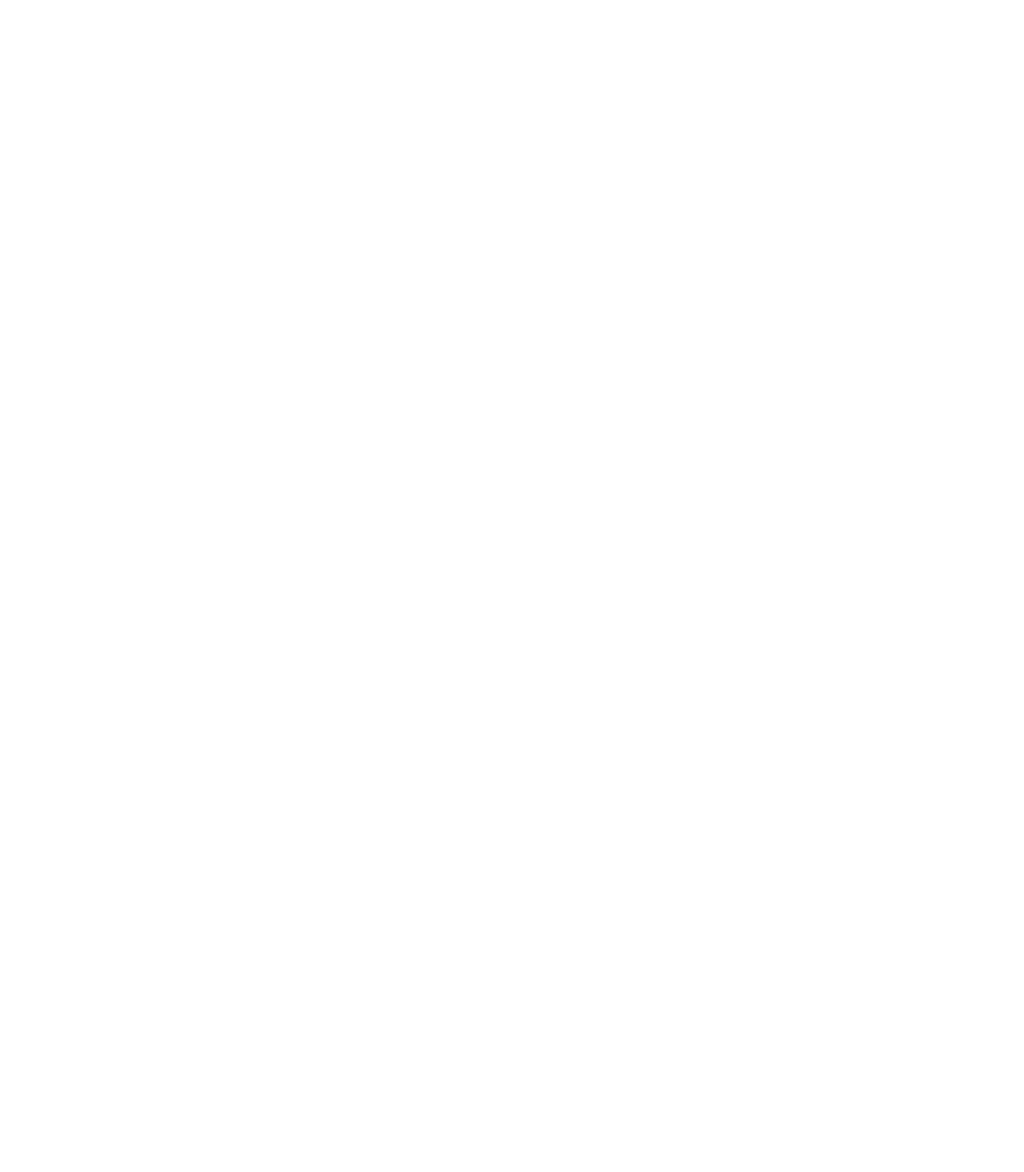
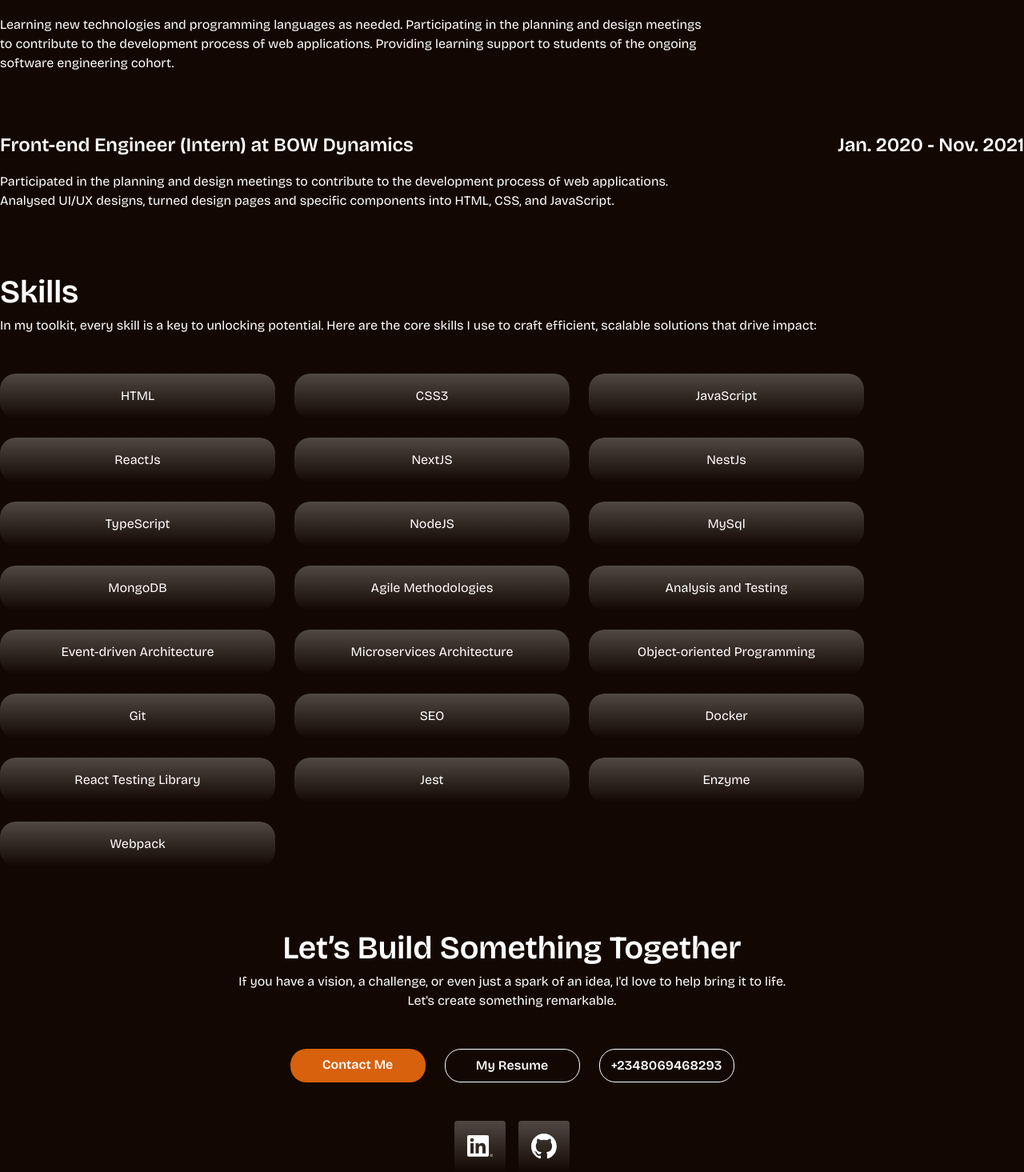
Before and after one commit to Taiwooye/Portfolio, a Next.js app: page /about-me in a window 1280 px wide. Shown: the part 677-2142 px from the top of the page at 80% size. Before the commit the page ends 800 px from the top, so only its background shows below. Built offline with nearby package versions, Linux system fonts and the light colour scheme.

Commit message:
ongoing about me page'

```diff
--- a/components/experienceAndSkills.tsx
+++ b/components/experienceAndSkills.tsx
@@ -0,0 +1,65 @@
+import aboutme from '@/json/aboutme.json'
+import skills from '@/json/skills.json'
+
+type Experience = {
+  role: string
+  company: string
+  description: string
+  duration: string
+}
+
+export default function ExperienceAnSkill() {
+  return (
+    <section className='max-w-[1440px] m-auto p-[10px] lg:p-[0px]'>
+      <h3 className='text-[22px] md:text-[40px] text-white font-[600]'>
+        Experience
+      </h3>
+      {/* About Me */}
+      <main className='mt-[24px]'>
+        {aboutme.map((experience: Experience, index: number) => (
+          <article
+            key={index}
+            className='relative flex justify-between mt-[24px] gap-[10px] py-[24px] group'
+          >
+            {/* Content */}
+            <div className='w-[70%]'>
+              <h4 className='text-[20px] md:text-[24px] font-[600]'>
+                {experience.role} at {experience.company}
+              </h4>
+              <p className='text-[16px] font-[400] mt-[16px]'>
+                {experience.description}
+              </p>
+            </div>
+            {/* Duration */}
+            <div>
+              <p className='text-[20px] md:text-[24px] font-[600]'>
+                {experience.duration}
+              </p>
+            </div>
+            {/* Border Animation */}
+            <div className='absolute bottom-0 left-0 h-[0.5px] w-0 bg-white transition-all duration-300 group-hover:w-full'></div>
+          </article>
+        ))}
+      </main>
+
+      <main className='mt-[20px] md:mt-[48px]'>
+        <h3 className='text-[22px] md:text-[40px] text-white font-[600]'>
+          Skills
+        </h3>
+        <p>
+          In my toolkit, every skill is a key to unlocking potential. Here are
+          the core skills I use to craft efficient, scalable solutions that
+          drive impact:
+        </p>
+
+        <article className=' flex gap-[24px] items-center mt-[24px] gap-[10px] py-[24px]  flex-wrap'>
+          {skills.map((skill: string) => (
+            <div className='bg-custom-gradient rounded-[20px]  py-[16px] px-[32px] flex justify-center items-center w-[344px]'>
+              {skill}
+            </div>
+          ))}
+        </article>
+      </main>
+    </section>
+  )
+}
--- a/components/socialsAndContactUs.tsx
+++ b/components/socialsAndContactUs.tsx
@@ -0,0 +1,52 @@
+import Link from 'next/link'
+import Button from './utils/button'
+import { social } from './utils/social'
+import { ReactNode } from 'react'
+
+type Social = {
+  icon: () => ReactNode
+  link: string
+}
+
+export default function SocialsAndContactUs() {
+  return (
+    <section className='max-w-[1440px] m-auto p-[10px] lg:p-[0px] mt-[20px] md:mt-[48px]'>
+      {/* Heading */}
+      <h2 className='text-center md:text-[40px] text-[22px] font-[600]'>
+        Let’s Build Something Together
+      </h2>
+      <p className='text-[16px] font-[400] text-center'>
+        If you have a vision, a challenge, or even just a spark of an idea,
+        I&apos;d love to help bring it to life.
+        <br />
+        Let&apos;s create something remarkable.
+      </p>
+
+      {/* Buttons */}
+      <main className='mt-[48px] flex flex-wrap justify-center gap-[24px]'>
+        <Button type='orange_filled' text='Contact Me' />
+        <Button type='white_border' text='My Resume' />
+        <Button type='white_border' text='+2348069468293' />
+      </main>
+
+      {/* Social Links */}
+      <main className='mt-[20px] md:mt-[48px] flex justify-center gap-[16px]'>
+        {social.map((item: Social, index: number) => (
+          <Link
+            key={index}
+            href={item.link}
+            target='_blank'
+            rel='noopener noreferrer'
+          >
+            <div
+              className='w-[64px] h-[64px] bg-custom-gradient flex justify-center items-center rounded-[4px]
+              transition-transform transform hover:scale-110 '
+            >
+              {item.icon()}
+            </div>
+          </Link>
+        ))}
+      </main>
+    </section>
+  )
+}
--- a/components/utils/button.tsx
+++ b/components/utils/button.tsx
@@ -0,0 +1,40 @@
+import React from 'react'
+
+interface Props {
+  text: string
+  loading?: boolean
+  onClick?: (e: any) => void
+  type?: 'orange_filled' | 'white_border'
+  className?: string
+  iconRight?: React.ReactNode | null
+}
+
+export default function Button({
+  text,
+  type,
+  className,
+  onClick,
+  iconRight,
+  ...props
+}: Props) {
+  const orangeFilledClassName =
+    'bg-[#D7610D] text-[white] hover:bg-[white] hover:text-[#D7610D] transition duration-300 ease-in-out'
+  const whiteborderClassName =
+    'bg-transparent border-[1px] border-[white] text-[white] hover:bg-[white] hover:text-[#D7610D] transition duration-3000 linear'
+  const buttonClassName =
+    type === 'orange_filled'
+      ? orangeFilledClassName
+      : type === 'white_border'
+      ? whiteborderClassName
+      : ''
+
+  return (
+    <button
+      className={`${buttonClassName} w-[169px] px-[24px] py-[8px] rounded-[20px] flex justify-center gap-[8px] font-[600] text-[16px] ${className}`}
+      {...props}
+      onClick={onClick}
+    >
+      {text} {iconRight}
+    </button>
+  )
+}
--- /dev/null
+++ b/components/utils/social.ts
@@ -0,0 +1,13 @@
+import GitHub from '@/icons/github'
+import LinkedIn from '@/icons/linkedIn'
+
+export const social = [
+  {
+    icon: LinkedIn,
+    link: 'https://www.linkedin.com/in/emekaoduwaye/',
+  },
+  {
+    icon: GitHub,
+    link: 'https://github.com/mekuzd',
+  },
+]
--- /dev/null
+++ b/icons/github.tsx
@@ -0,0 +1,25 @@
+export default function GitHub() {
+  return (
+    <svg
+      xmlns='http://www.w3.org/2000/svg'
+      width='32'
+      height='32'
+      viewBox='0 0 32 32'
+      fill='none'
+    >
+      <g clip-path='url(#clip0_239_129)'>
+        <path
+          fill-rule='evenodd'
+          clip-rule='evenodd'
+          d='M15.9523 0C7.1311 0 0 7.18367 0 16.0709C0 23.1749 4.56914 29.1882 10.9078 31.3166C11.7002 31.4766 11.9905 30.9708 11.9905 30.5453C11.9905 30.1727 11.9644 28.8957 11.9644 27.5651C7.52686 28.5231 6.60278 25.6493 6.60278 25.6493C5.88963 23.7868 4.83298 23.3081 4.83298 23.3081C3.38057 22.3236 4.93878 22.3236 4.93878 22.3236C6.54988 22.43 7.39527 23.9732 7.39527 23.9732C8.82123 26.4209 11.119 25.7293 12.0434 25.3035C12.1753 24.2658 12.5982 23.5474 13.0472 23.1484C9.50792 22.7758 5.78416 21.3923 5.78416 15.2193C5.78416 13.4632 6.41763 12.0264 7.42139 10.9091C7.26302 10.51 6.70825 8.86008 7.58008 6.65175C7.58008 6.65175 8.92702 6.22596 11.9641 8.30139C13.2644 7.9496 14.6053 7.77065 15.9523 7.76914C17.2993 7.76914 18.6723 7.95559 19.9402 8.30139C22.9776 6.22596 24.3246 6.65175 24.3246 6.65175C25.1964 8.86008 24.6413 10.51 24.4829 10.9091C25.5131 12.0264 26.1205 13.4632 26.1205 15.2193C26.1205 21.3923 22.3967 22.7491 18.831 23.1484C19.4122 23.6539 19.9138 24.6116 19.9138 26.1283C19.9138 28.2834 19.8877 30.0131 19.8877 30.545C19.8877 30.9708 20.1783 31.4766 20.9705 31.3169C27.3091 29.1879 31.8782 23.1749 31.8782 16.0709C31.9043 7.18367 24.7471 0 15.9523 0Z'
+          fill='white'
+        />
+      </g>
+      <defs>
+        <clipPath id='clip0_239_129'>
+          <rect width='32' height='31.3469' fill='white' />
+        </clipPath>
+      </defs>
+    </svg>
+  )
+}
--- /dev/null
+++ b/json/aboutme.json
@@ -0,0 +1,26 @@
+[
+  {
+    "role": "Full-stack Engineer ",
+    "company": "Tranq-bay-Health, Berlin, Germany ",
+    "duration": "Oct. 2023 - Present",
+    "description": "Actively contributed to the adoption of best practices in front-end development, including code reviews, testing, and documentation.  Implementing Jest for unit testing and Cypress for end-to-end testing, ensuring the robustness and reliability of the application. Participating in the planning and design meetings to contribute to the development process of the web application.  Leveraged proficiency in TailWind CSS and NextJS to create dynamic and interactive web solutions. Integrated Redux, a powerful state management tool, to optimise the management of application state and enhance user experiences. Utilised my expertise in Nest.js and TypeORM to craft dynamic and interactive back-end solutions within micro services architecture.Impslemented event-driven services to enhance system responsiveness and scalability, ensuring the efficient operation of the backend infrastructure."
+  },
+  {
+    "role": "Frontend Developer",
+    "company": "Cyberbuddies, Nigeria   ",
+    "duration": "Jan. 2023 - July. 2023",
+    "description": "Actively contributed to the adoption of best practices in front-end development, including code reviews, testing, and documentation. Participating in the planning and design meetings to contribute to the development process of web applications, including World Xplorer and Havens Project. Leveraged proficiency in HTML, CSS, JavaScript, and ReactJS to create dynamic and interactive web solutions. "
+  },
+  {
+    "role": "Junior Software Enginner",
+    "company": "SQI College of ICT, Nigeria  ",
+    "duration": "Jan. 2022 - Dec. 2022",
+    "description": "Learning new technologies and programming languages as needed. Participating in the planning and design meetings to contribute to the development process of web applications. Providing learning support to students of the ongoing software engineering cohort.  "
+  },
+  {
+    "role": "Front-end Engineer (Intern) ",
+    "company": "BOW Dynamics ",
+    "duration": "Jan. 2020 - Nov. 2021",
+    "description": "Participated in the planning and design meetings to contribute to the development process of web applications. Analysed UI/UX designs, turned design pages and specific components into HTML, CSS, and JavaScript.  "
+  }
+]
--- /dev/null
+++ b/json/skills.json
@@ -0,0 +1,24 @@
+[
+  "HTML",
+  "CSS3",
+  "JavaScript",
+  "ReactJs",
+  "NextJS",
+  "NestJs",
+  "TypeScript",
+  "NodeJS",
+  "MySql",
+  "MongoDB",
+  "Agile Methodologies",
+  "Analysis and Testing",
+  "Event-driven Architecture",
+  "Microservices Architecture",
+  "Object-oriented Programming",
+  "Git",
+  "SEO",
+  "Docker",
+  "React Testing Library",
+  "Jest",
+  "Enzyme",
+  "Webpack"
+]
--- a/pages/about-me/index.tsx
+++ b/pages/about-me/index.tsx
@@ -1,3 +1,11 @@
+import ExperienceAnSkill from '@/components/experienceAndSkills'
+import SocialsAndcontactUs from '@/components/socialsAndContactUs'
+
 export default function AboutMe() {
-  return <div>about me</div>
+  return (
+    <>
+      <ExperienceAnSkill />
+      <SocialsAndcontactUs />
+    </>
+  )
 }
--- a/styles/globals.css
+++ b/styles/globals.css
@@ -5,5 +5,7 @@
 @tailwind utilities;
 
 body {
-  font-family: 'Bricolage+Grotesque';
+  font-family: 'Bricolage Grotesque';
+  background-color: #130801;
+  color: white;
 }
--- a/tailwind.config.ts
+++ b/tailwind.config.ts
@@ -11,6 +11,10 @@ export default {
       fontFamily: {
         bricolage: ['Bricolage+Grotesque', 'sans-serif'],
       },
+      backgroundImage: {
+        'custom-gradient':
+          '  linear-gradient(180deg, rgba(255, 255, 255, 0.26) 0%, rgba(255, 255, 255, 0) 100%)',
+      },
       colors: {
         background: 'var(--background)',
         foreground: 'var(--foreground)',
```
